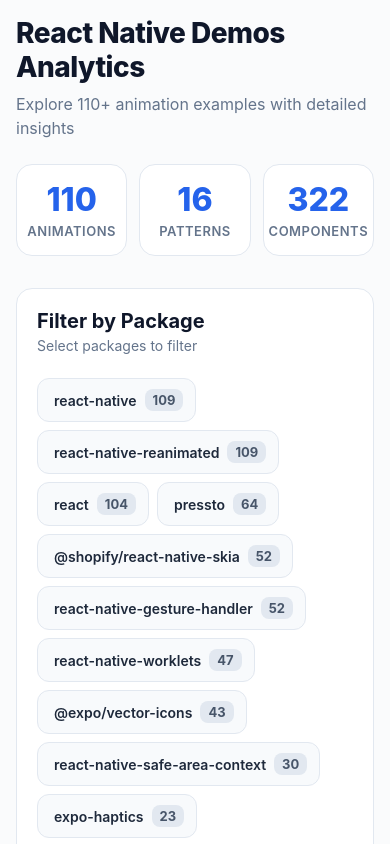
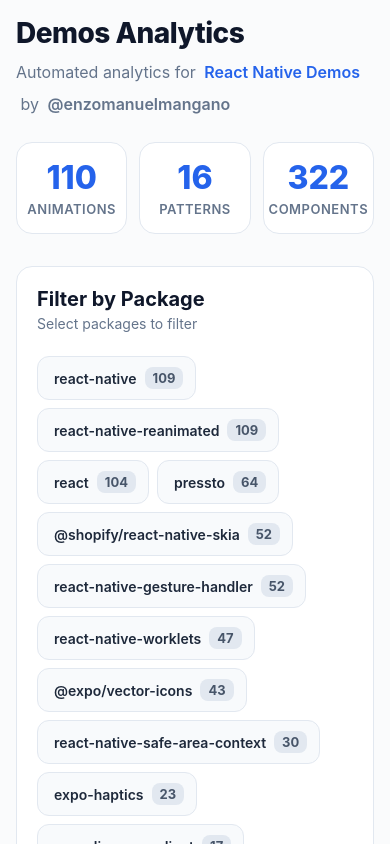
Before and after one commit to enzomanuelmangano/demos-stats, a React Native app: screen / in a window 390 px wide. Built offline with nearby package versions, Linux system fonts and the light colour scheme.

Commit message:
feat: update daily-sync workflow permissions; enhance Dashboard with dynamic links to GitHub

```diff
--- a/src/components/AnimationListModal.tsx
+++ b/src/components/AnimationListModal.tsx
@@ -50,7 +50,11 @@
 
   const openAnimation = (slug: string) => {
     const url = `https://github.com/enzomanuelmangano/demos/tree/main/src/animations/${slug}`;
-    Linking.openURL(url);
+    if (typeof window !== 'undefined') {
+      window.open(url, '_blank');
+    } else {
+      Linking.openURL(url);
+    }
   };
 
   return (
--- a/src/screens/Dashboard.tsx
+++ b/src/screens/Dashboard.tsx
@@ -320,11 +320,34 @@
       {/* Header */}
       <View style={[styles.header, isMobile && styles.headerMobile]}>
         <Text style={[styles.headerTitle, isMobile && styles.headerTitleMobile]}>
-          React Native Demos Analytics
+          Demos Analytics
         </Text>
-        <Text style={styles.headerSubtitle}>
-          Explore 110+ animation examples with detailed insights
-        </Text>
+        <View style={styles.headerSubtitleContainer}>
+          <Text style={styles.headerSubtitle}>
+            Automated analytics for{' '}
+          </Text>
+          <TouchableOpacity
+            onPress={() => {
+              if (typeof window !== 'undefined') {
+                window.open('https://github.com/enzomanuelmangano/demos', '_blank');
+              }
+            }}
+            style={styles.demoLink}
+          >
+            <Text style={styles.demoLinkText}>React Native Demos</Text>
+          </TouchableOpacity>
+          <Text style={styles.headerSubtitle}> by </Text>
+          <TouchableOpacity
+            onPress={() => {
+              if (typeof window !== 'undefined') {
+                window.open('https://github.com/enzomanuelmangano', '_blank');
+              }
+            }}
+            style={styles.authorLink}
+          >
+            <Text style={styles.authorLinkText}>@enzomanuelmangano</Text>
+          </TouchableOpacity>
+        </View>
 
         <View style={[styles.statsOverview, isMobile && styles.statsOverviewMobile]}>
           <View style={[styles.statCard, isMobile && styles.statCardMobile]}>
@@ -547,10 +570,34 @@
     lineHeight: 34,
     letterSpacing: -0.5,
   },
+  headerSubtitleContainer: {
+    flexDirection: 'row',
+    flexWrap: 'wrap',
+    alignItems: 'center',
+    marginBottom: SPACING.xl,
+    gap: SPACING.xs / 2,
+  },
   headerSubtitle: {
     fontSize: 16,
     color: '#64748b',
-    marginBottom: SPACING.xl,
+    lineHeight: 24,
+  },
+  demoLink: {
+    paddingVertical: 2,
+  },
+  demoLinkText: {
+    fontSize: 16,
+    color: '#2563eb',
+    fontWeight: '600',
+    lineHeight: 24,
+  },
+  authorLink: {
+    paddingVertical: 2,
+  },
+  authorLinkText: {
+    fontSize: 16,
+    color: '#64748b',
+    fontWeight: '600',
     lineHeight: 24,
   },
   statsOverview: {
```
